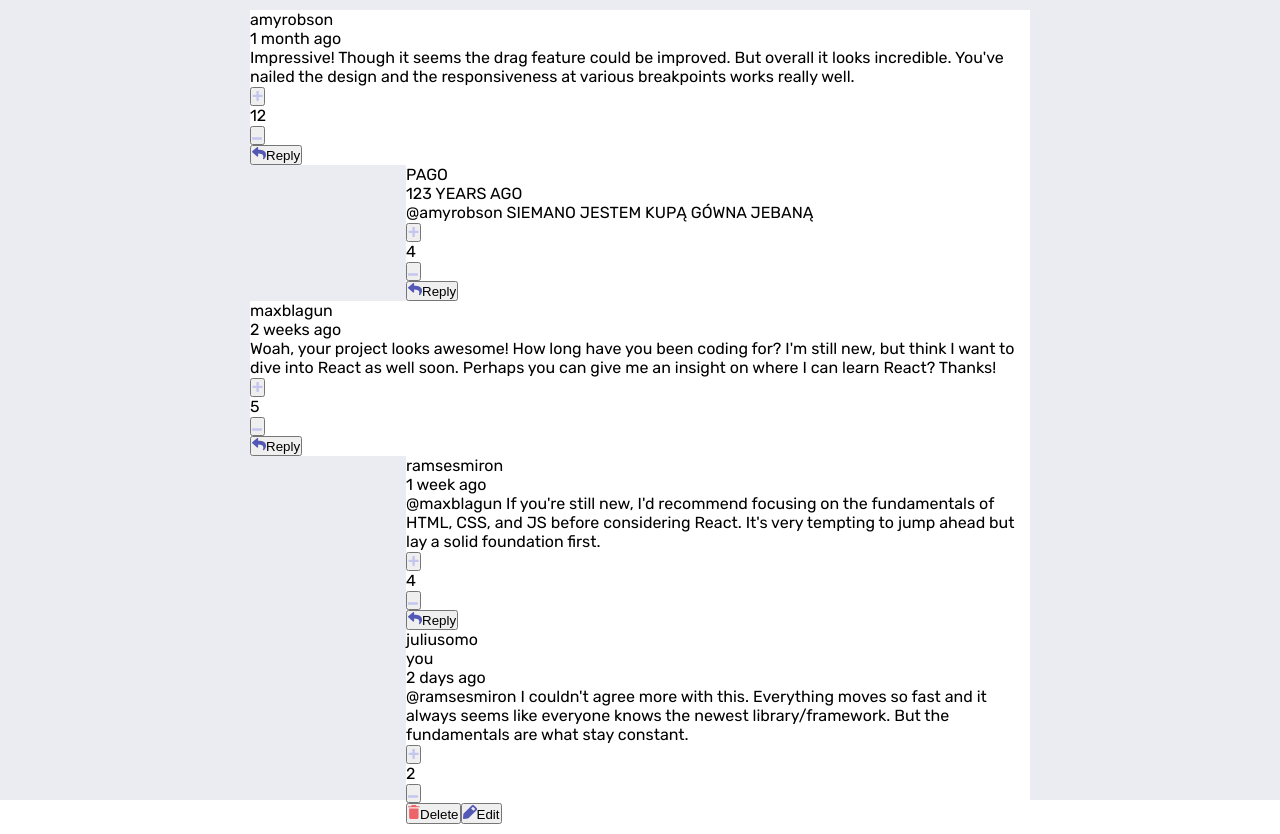
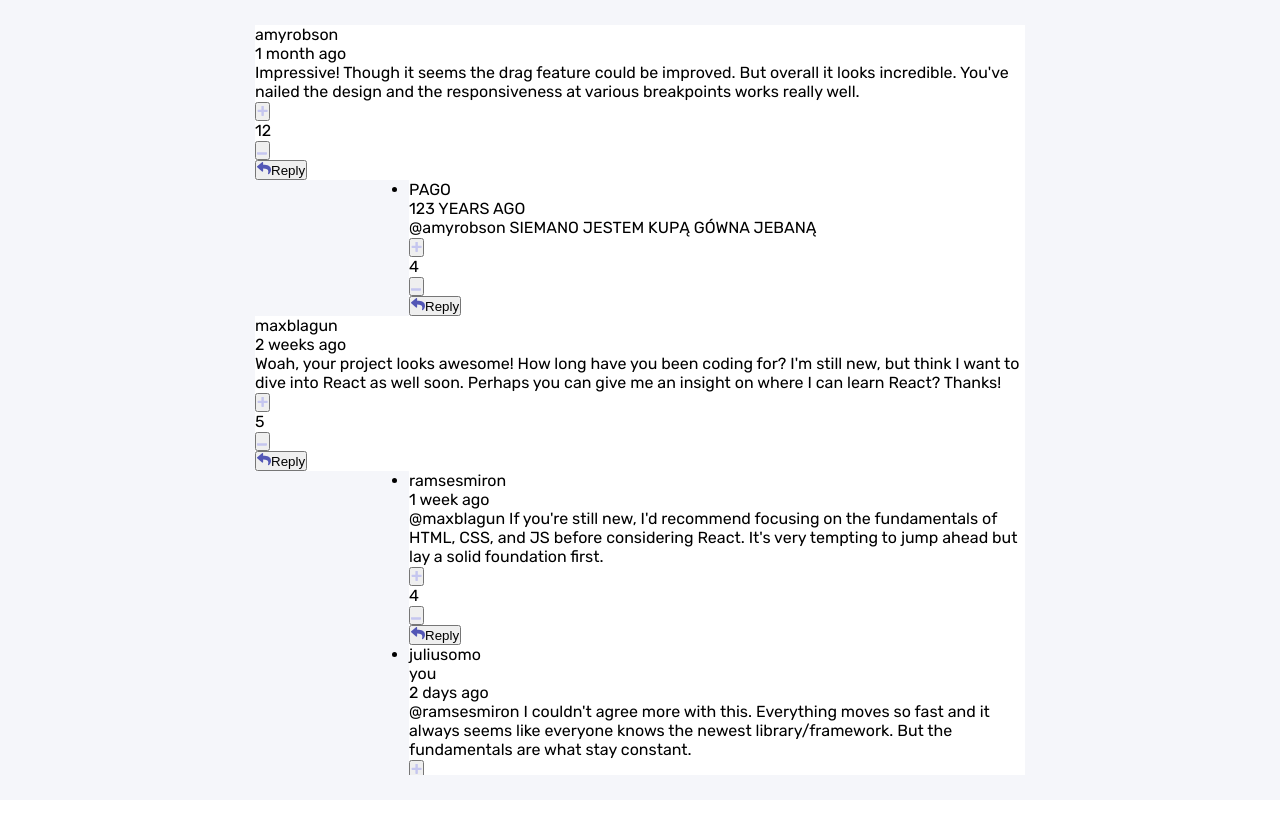
Before and after one commit to krylak123/react-interactive-comments-section, a React app: page / in a window 1280 px wide. After the commit the page ends 800 px from the top, so only its background shows below. Built offline with nearby package versions, Linux system fonts and the light colour scheme.

Commit message:
fixed display comments in container

```diff
--- a/src/components/CommentsList.js
+++ b/src/components/CommentsList.js
@@ -8,11 +8,7 @@ const CommentsList = () => {
 
   const commentsMap = comments.map((item) => <Comment key={item.id} {...item} />);
 
-  return (
-    <section className="commentsList">
-      <ul className="commentsList__list">{commentsMap}</ul>
-    </section>
-  );
+  return <ul className="commentsList">{commentsMap}</ul>;
 };
 
 export default CommentsList;
--- a/src/scss/components/_commentsList.scss
+++ b/src/scss/components/_commentsList.scss
@@ -1,12 +1,7 @@
 .commentsList {
   flex-grow: 1;
-  padding: 10px;
-
-  &__list {
-    display: flex;
-    flex-direction: column;
-    align-items: flex-end;
-    overflow-y: scroll;
-    list-style: none;
-  }
+  display: flex;
+  flex-direction: column;
+  align-items: flex-end;
+  overflow-y: scroll;
 }
--- a/src/scss/components/_main.scss
+++ b/src/scss/components/_main.scss
@@ -1,9 +1,10 @@
 .main {
   height: 100vh;
-  background-color: $color-neutral-light-gray;
+  background-color: $color-neutral-very-light-grey;
 
   &__container {
     display: flex;
     flex-direction: column;
+    padding: 25px 15px;
   }
 }
```
